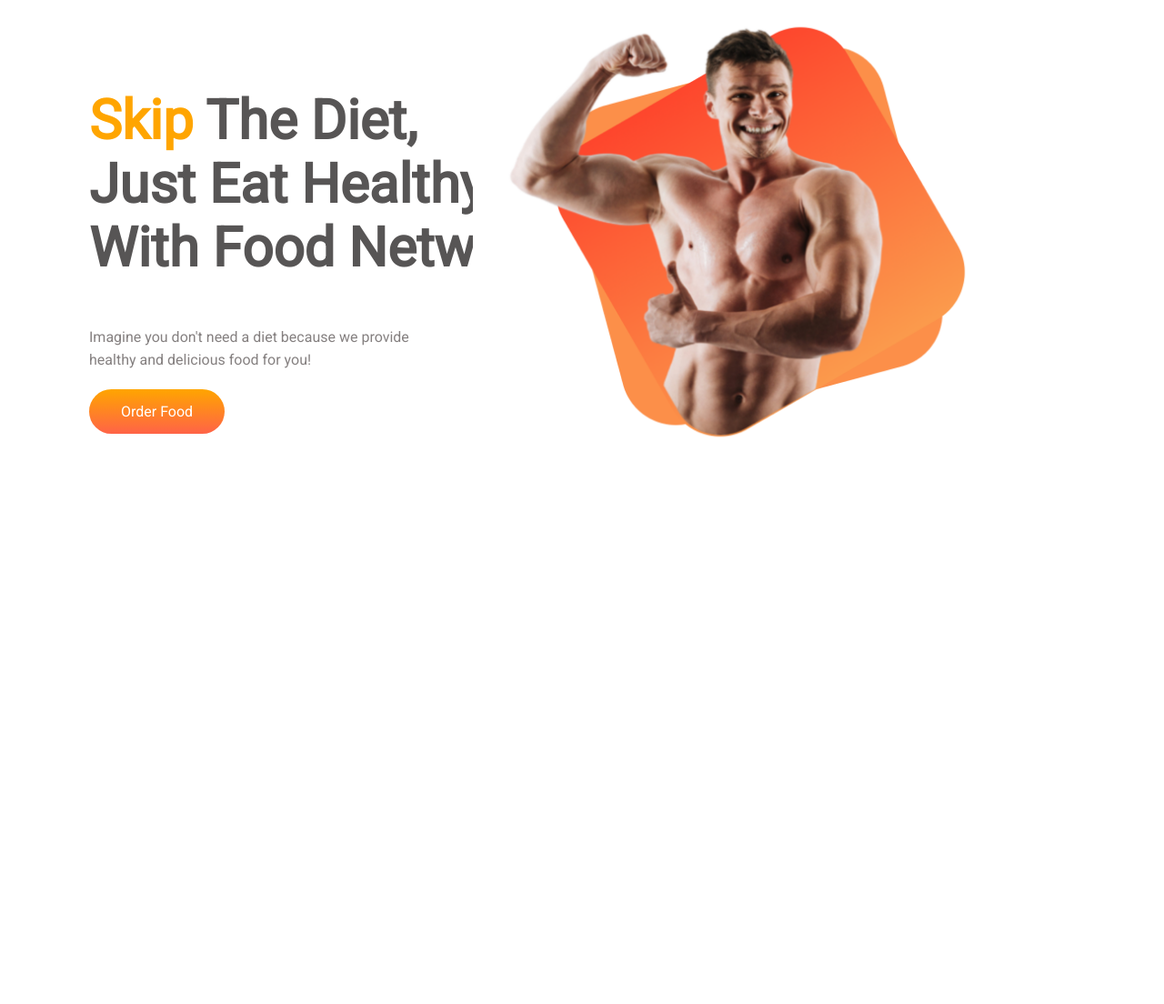
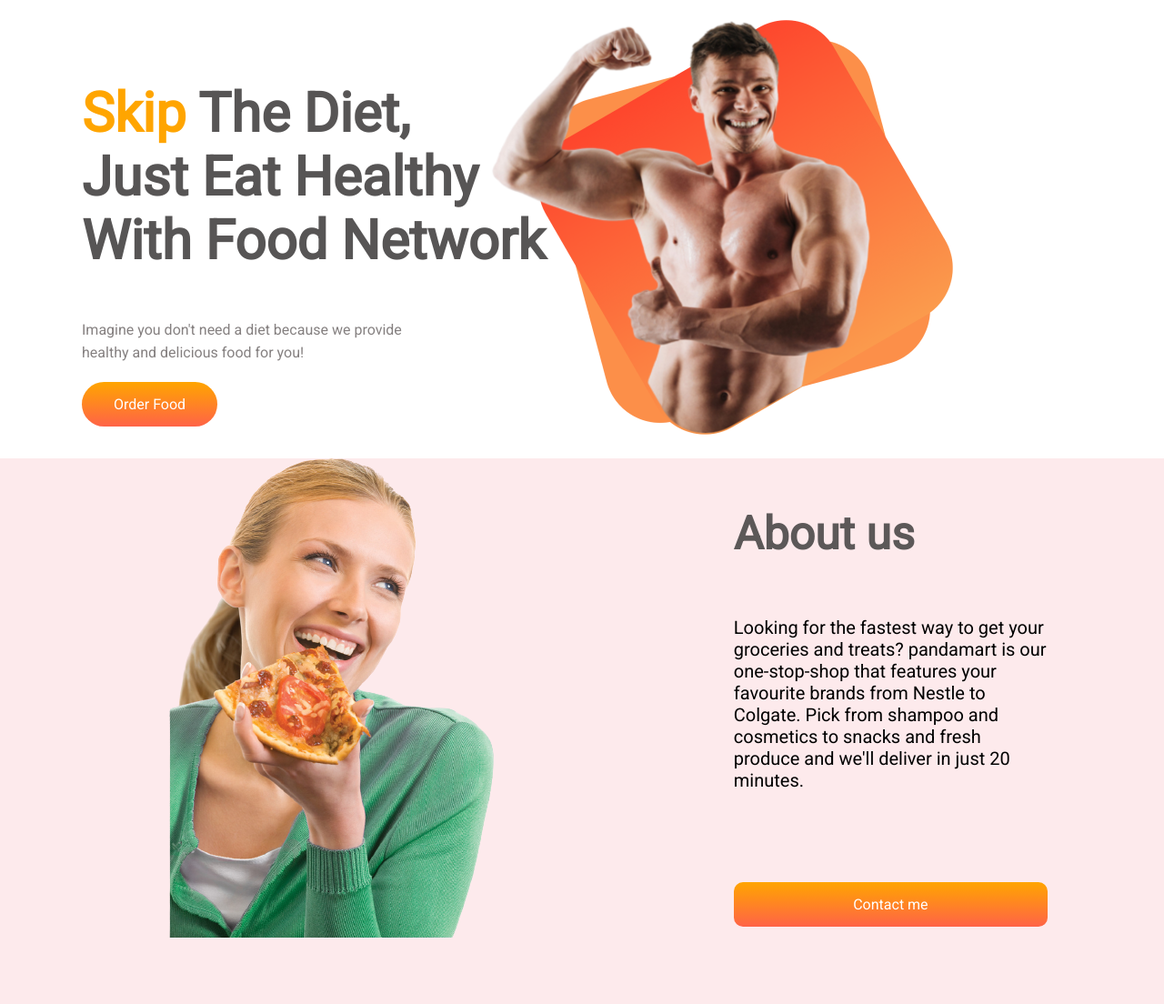
Before and after one commit to ayakub/food-website, a plain HTML site: page index.html in a window 1280 px wide. Shown: the whole page at 91% size. Before the commit the page ends 800 px from the top, so only its background shows below. Drawn offline with Linux system fonts and the light colour scheme; a web font is replaced by a local one.

Commit message:
add about

```diff
--- a/index.html
+++ b/index.html
@@ -16,12 +16,26 @@
             <div class="font-style">
                 <h1><span class="skip">Skip</span> The Diet,<br>Just Eat Healthy <br> With Food Network</h1>
                 <p>Imagine you don't need a diet because we provide<br> healthy and delicious food for you!</p><br>
-                <a class="order" href="">Order Food</a>
+                <a class="order" href="#">Order Food</a>
             </div>
        </div>
        <div class="half-width">
         <img src="image/New Project.png" alt="">
        </div>
     </section>
+
+    <section class="main">
+        <div class="main-div">
+                <img src="image/female.png" alt="">
+
+            <div class="content">
+                <h2>About us</h2>
+                <p>Looking for the fastest way to get your groceries and treats?
+                    pandamart is our one-stop-shop that features your favourite brands from Nestle to Colgate. Pick from shampoo and cosmetics to snacks and fresh produce and we'll deliver in just 20 minutes.</p>
+                    <a href="#" class="contact-me">Contact me</a>
+            </div>
+        </div>
+
+    </section>
 </body>
 </html>
--- a/style.css
+++ b/style.css
@@ -1,13 +1,13 @@
 body {
     font-family: 'Arima', cursive;
     font-family: 'Roboto', sans-serif;
+    margin: 0;
+    padding: 0;
 }
 .men-body{
     display: flex;
 }
-.men-body h1 {
-    z-index: 2;
-}
+
 
 .skip{
     color: orange;
@@ -19,8 +19,7 @@ body {
 
 .half-width img {
     width: 100%;
-    margin-left: -120px;
-    z-index: 1;
+    margin-left: -140px;
 
 }
 
@@ -28,6 +27,7 @@ body {
     font-size: 60px;
     line-height: 70px;
     color: rgb(87, 85, 85);
+    position: sticky;
 }
 
 .half-width p{
@@ -47,3 +47,46 @@ body {
     margin-top: -30px;
     color: white;
 }
+
+.main {
+    width: 100%;
+    height: 600px;
+    background-image: url(image/Frame\ 58.jpg);
+}
+
+.main-div {
+    display: flex;
+    justify-content: center;
+    align-items: center;
+    margin-left: 10%;
+    margin-right: 10%;
+}
+
+.main-div img {
+    width: 50%;
+}
+
+.main-div .content {
+    margin-left: 20%;
+    display: flex;
+    width: 100%;
+    flex-direction: column;
+}
+.main-div .content h2{
+    font-size: 50px;
+    color: rgb(92, 88, 88);
+}
+
+.main-div .content p {
+    font-size: 20px;
+}
+
+.contact-me {
+    margin-top: 80px;
+    text-decoration: none;
+    background-image: linear-gradient(orange, tomato);
+    border-radius: 10px;
+    text-align: center;
+    color: white;
+    padding: 15px 40px;
+}
```
Also changed, not shown: image/female.png (added).
